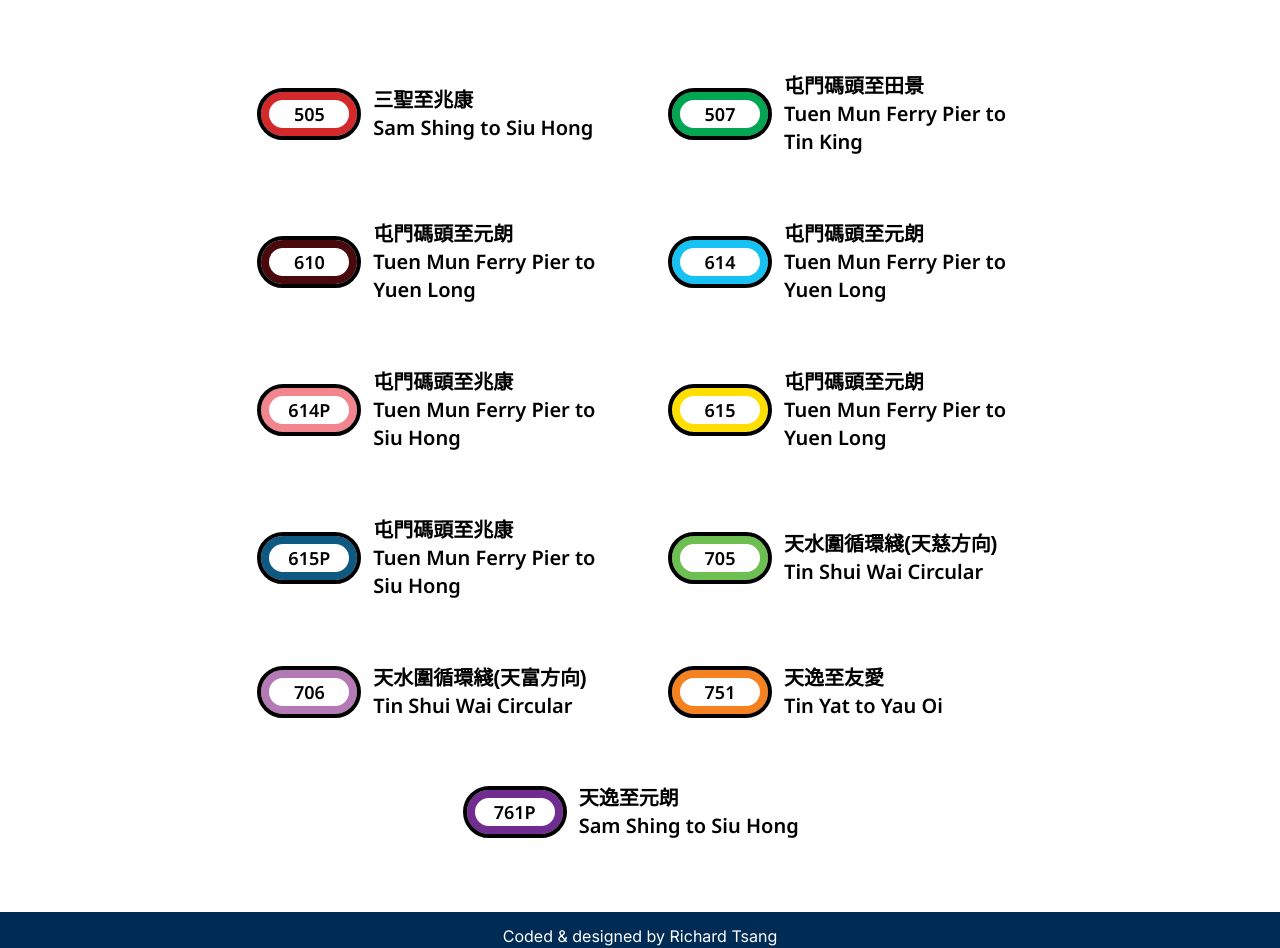
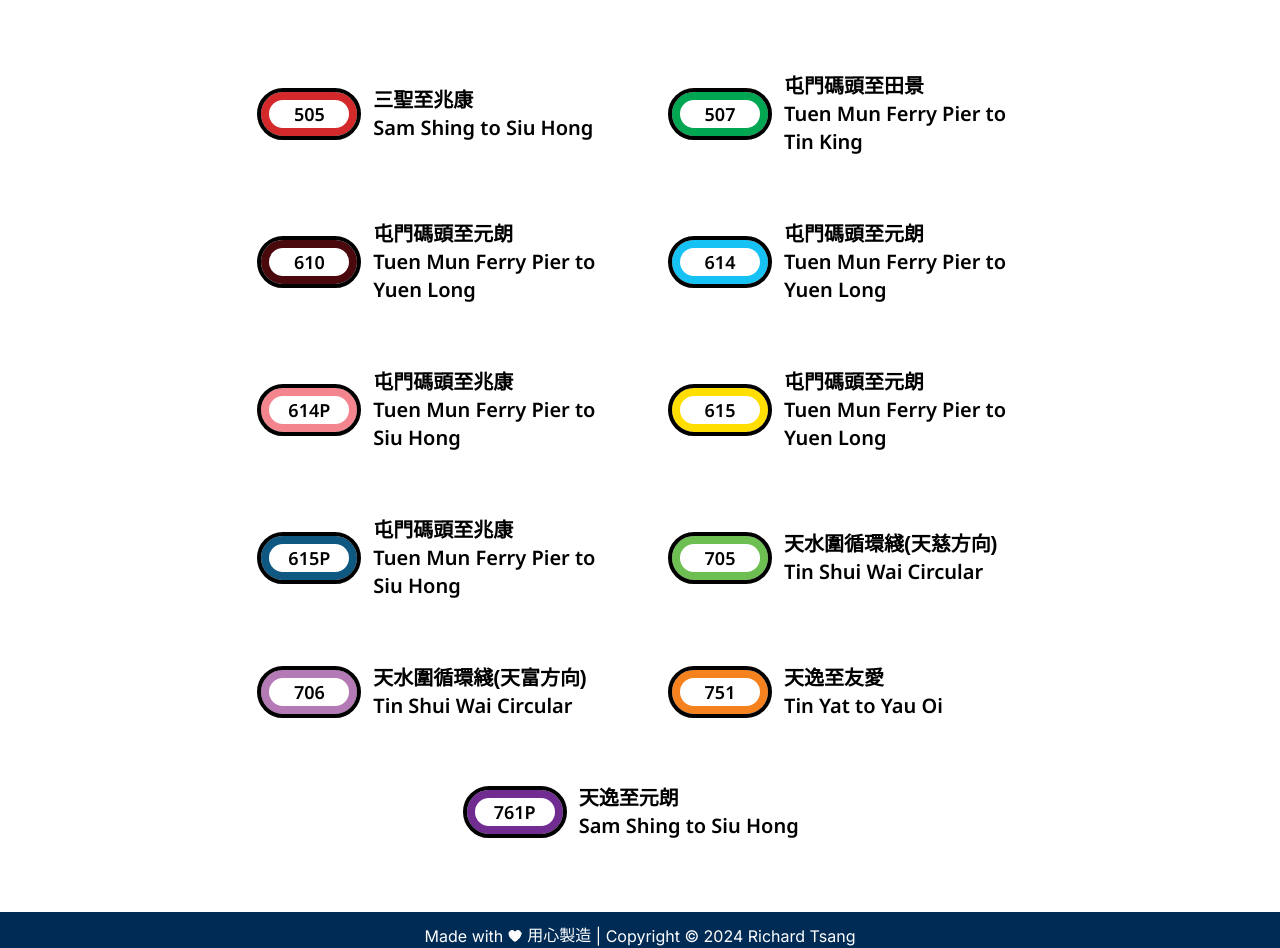
Before and after one commit to r7chardgh/lrt-realtime, a Next.js app: page / in a window 1280 px wide. Shown: the top 948 px of the page. Built offline with nearby package versions, Linux system fonts and the light colour scheme.

Commit message:
Update footer

```diff
--- a/app/ui/footer.tsx
+++ b/app/ui/footer.tsx
@@ -4,14 +4,6 @@ import { notoserifhk } from "./font";
 export default function Footer() {
   return (
     <footer className="bg-lrt_blue text-white py-3">
-      <p className="flex w-full justify-center">
-        <Link
-          href="https://richardtsang.vercel.app/"
-          className="hover:underline"
-        >
-          Coded & designed by Richard Tsang
-        </Link>
-      </p>
       <div className="flex w-full justify-center">
         Made with{" "}
         <svg
@@ -53,8 +45,14 @@ export default function Footer() {
             fill="url(#btt)"
           ></path>
         </svg>
-        <p className={`${notoserifhk.className}`}>{" 用心製造 "}</p>| ©
-        Copyright 2024
+        <p className={`${notoserifhk.className}`}>{" 用心製造 "}</p>&nbsp;|
+        Copyright © 2024&nbsp;
+        <Link
+          href="https://richardtsang.vercel.app/"
+          className="hover:underline"
+        >
+          Richard Tsang
+        </Link>
       </div>
     </footer>
   );
```
